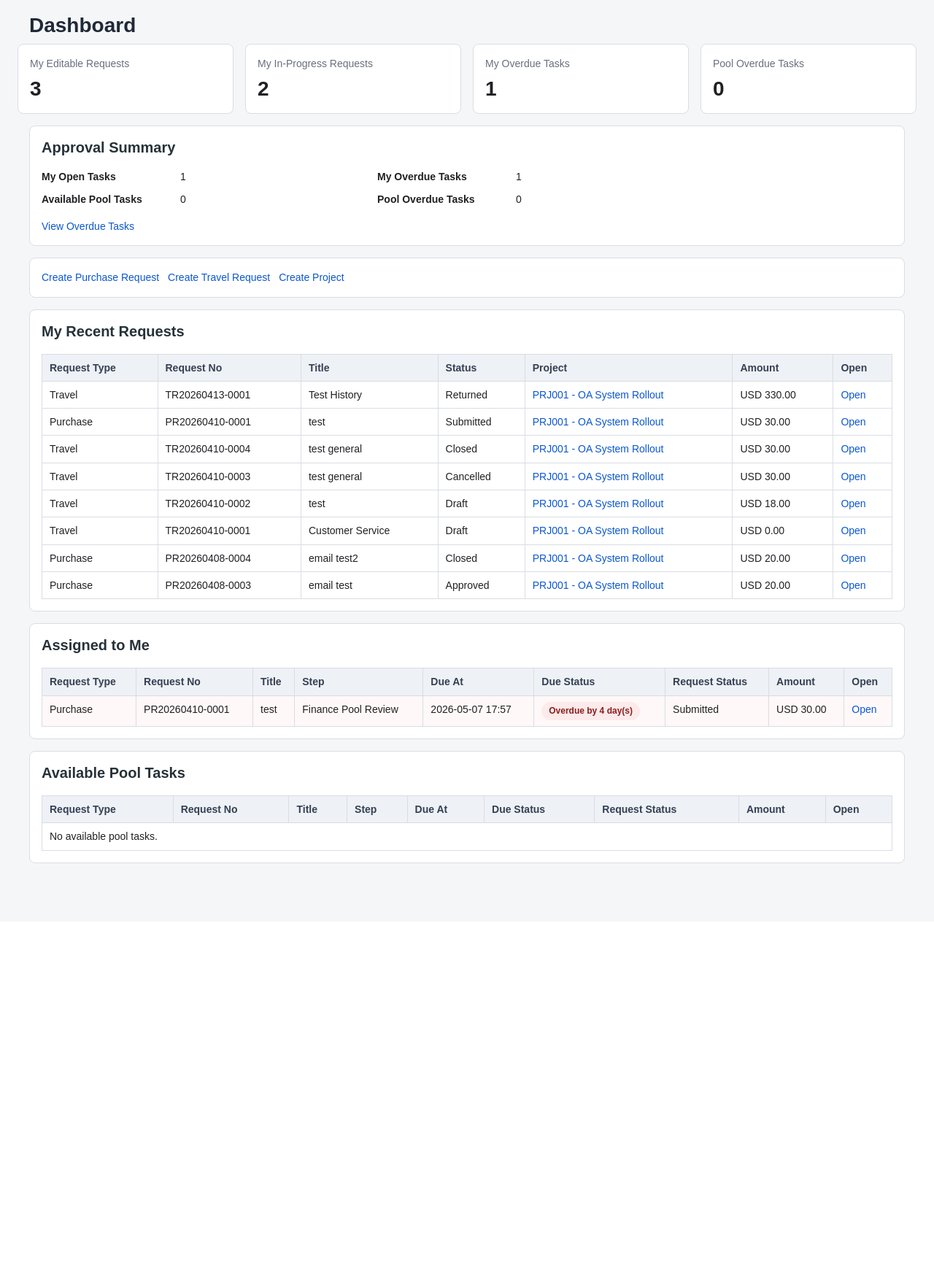
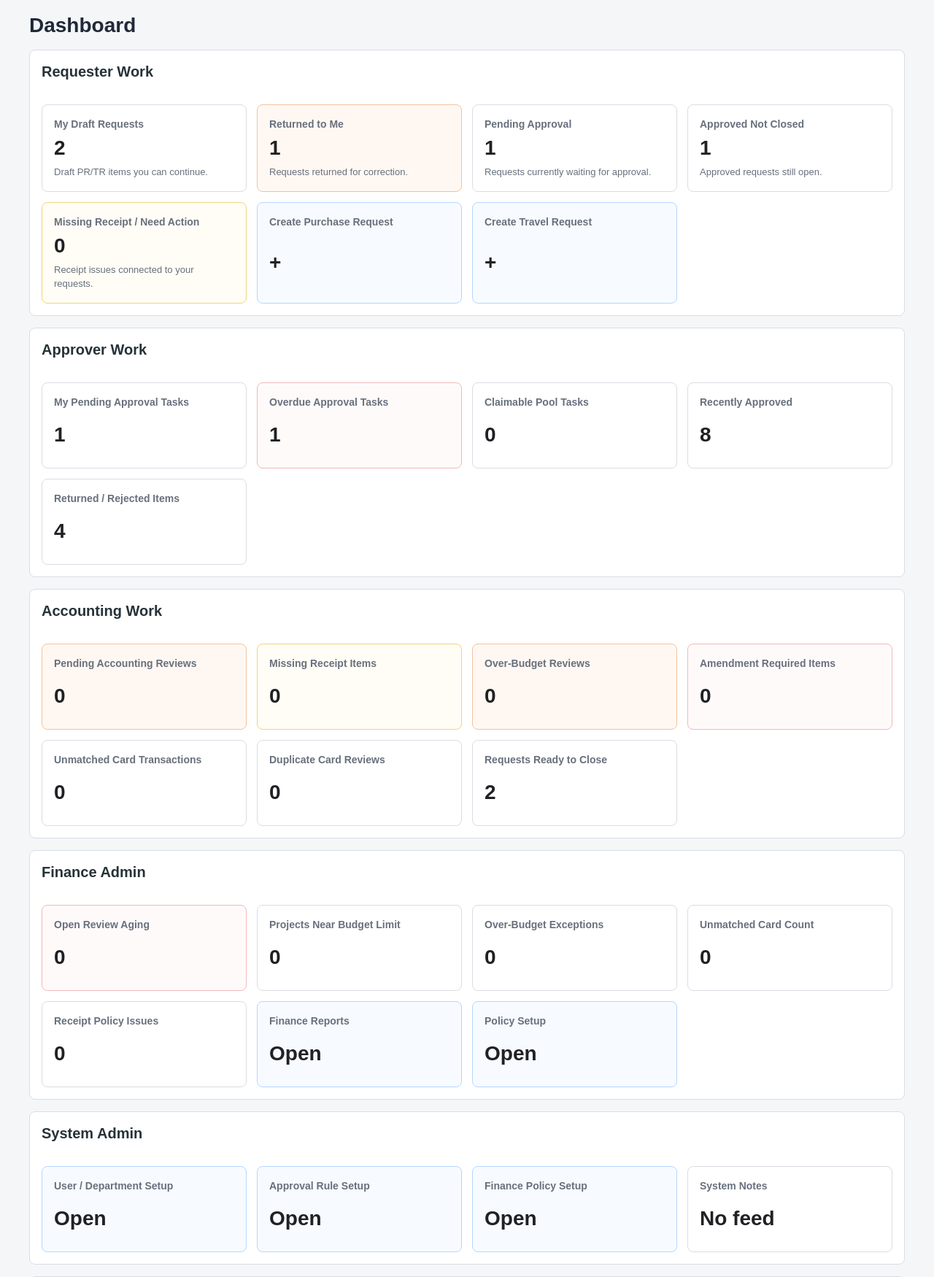
Before and after one commit to zlw1987/a8_oa, a Django app: page / in a window 1280 px wide. Shown: the part 108-1858 px from the top of the page at 73% size. Before the commit the page ends 1291 px from the top, so only its background shows below. Run offline with Django 5.2, Linux system fonts and the light colour scheme; a user stored in the database is signed in; data comes from the database, SQL or seed files in the repository; data that the repository does not hold is empty.

Commit message:
Standardize list pages and add role-based dashboard

```diff
--- a/dashboard/templates/dashboard/home.html
+++ b/dashboard/templates/dashboard/home.html
@@ -1,63 +1,31 @@
 {% extends "purchase/base.html" %}
+{% load money %}
 
 {% block title %}Dashboard{% endblock %}
 {% block page_title %}Dashboard{% endblock %}
 
 {% block content %}
-<div class="summary-cards">
-    <div class="summary-card">
-        <div class="label">My Editable Requests</div>
-        <div class="value">{{ editable_count }}</div>
-    </div>
-
-    <div class="summary-card">
-        <div class="label">My In-Progress Requests</div>
-        <div class="value">{{ in_progress_count }}</div>
-    </div>
-
-    <div class="summary-card">
-        <div class="label">My Overdue Tasks</div>
-        <div class="value">{{ approval_summary.assigned_overdue_count }}</div>
-    </div>
-
-    <div class="summary-card">
-        <div class="label">Pool Overdue Tasks</div>
-        <div class="value">{{ approval_summary.pool_overdue_count }}</div>
+{% for section in dashboard_sections %}
+<div class="card dashboard-section">
+    <h2>{{ section.title }}</h2>
+    <div class="dashboard-card-grid">
+        {% for card in section.cards %}
+        <a class="dashboard-card dashboard-card-{{ card.tone }}" href="{{ card.url }}">
+            <span class="dashboard-card-label">{{ card.label }}</span>
+            <span class="dashboard-card-value">{{ card.value }}</span>
+            {% if card.description %}
+            <span class="dashboard-card-description">{{ card.description }}</span>
+            {% endif %}
+        </a>
+        {% endfor %}
     </div>
 </div>
-<div class="card">
-    <h2>Approval Summary</h2>
-    <div class="summary-grid">
-        <div class="summary-label">My Open Tasks</div>
-        <div>{{ approval_summary.assigned_count }}</div>
-
-        <div class="summary-label">My Overdue Tasks</div>
-        <div>{{ approval_summary.assigned_overdue_count }}</div>
-
-        <div class="summary-label">Available Pool Tasks</div>
-        <div>{{ approval_summary.pool_count }}</div>
-
-        <div class="summary-label">Pool Overdue Tasks</div>
-        <div>{{ approval_summary.pool_overdue_count }}</div>
-    </div>
-
-    <div class="action-row" style="margin-top: 16px;">
-        <a href="{% url 'approvals:my_tasks' %}?due_state=overdue">View Overdue Tasks</a>
-    </div>
-</div>
-<div class="card">
-    <div class="action-row">
-        <a href="{% url 'purchase:pr_create' %}">Create Purchase Request</a>
-        <a href="{% url 'travel:tr_create' %}">Create Travel Request</a>
-        {% if can_create_project %}
-        <a href="{% url 'projects:project_create' %}">Create Project</a>
-        {% endif %}
-    </div>
-</div>
+{% endfor %}
 
 <div class="card">
     <h2>My Recent Requests</h2>
-    <table>
+    <div class="table-wrap">
+        <table class="data-table">
             <thead>
                 <tr>
                     <th>Request Type</th>
@@ -83,7 +51,7 @@
                         {{ req.project }}
                         {% endif %}
                     </td>
-                <td>{{ req.currency }} {{ req.amount }}</td>
+                    <td>{{ req.amount|money:req.currency }}</td>
                     <td><a href="{{ req.detail_url }}">Open</a></td>
                 </tr>
                 {% empty %}
@@ -94,10 +62,12 @@
             </tbody>
         </table>
     </div>
+</div>
 
 <div class="card">
     <h2>Assigned to Me</h2>
-    <table>
+    <div class="table-wrap">
+        <table class="data-table">
             <thead>
                 <tr>
                     <th>Request Type</th>
@@ -113,18 +83,12 @@
             </thead>
             <tbody>
                 {% for task in assigned_tasks %}
-            <tr{% if task.is_overdue %} style="background: #fff8f8;" {% endif %}>
+                <tr{% if task.is_overdue %} class="row-warning"{% endif %}>
                     <td>{{ task.request_type_label }}</td>
                     <td>{{ task.request_no_display }}</td>
                     <td>{{ task.request_title_display }}</td>
                     <td>{{ task.step_name }}</td>
-                <td>
-                    {% if task.due_at %}
-                    {{ task.due_at|date:"Y-m-d H:i" }}
-                    {% else %}
-                    -
-                    {% endif %}
-                </td>
+                    <td>{% if task.due_at %}{{ task.due_at|date:"Y-m-d H:i" }}{% else %}-{% endif %}</td>
                     <td>
                         {% if task.is_overdue %}
                         <span class="badge badge-danger">{{ task.due_status_label }}</span>
@@ -133,7 +97,7 @@
                         {% endif %}
                     </td>
                     <td>{{ task.request_status_display }}</td>
-                <td>{{ task.request_currency }} {{ task.request_amount }}</td>
+                    <td>{{ task.request_amount|money:task.request_currency }}</td>
                     <td>
                         {% if task.request_detail_url %}
                         <a href="{{ task.request_detail_url }}">Open</a>
@@ -150,10 +114,12 @@
             </tbody>
         </table>
     </div>
+</div>
 
 <div class="card">
     <h2>Available Pool Tasks</h2>
-    <table>
+    <div class="table-wrap">
+        <table class="data-table">
             <thead>
                 <tr>
                     <th>Request Type</th>
@@ -169,18 +135,12 @@
             </thead>
             <tbody>
                 {% for task in pool_tasks %}
-                <tr{% if task.is_overdue %} style="background: #fff8f8;" {% endif %}>
+                <tr{% if task.is_overdue %} class="row-warning"{% endif %}>
                     <td>{{ task.request_type_label }}</td>
                     <td>{{ task.request_no_display }}</td>
                     <td>{{ task.request_title_display }}</td>
                     <td>{{ task.step_name }}</td>
-                    <td>
-                        {% if task.due_at %}
-                        {{ task.due_at|date:"Y-m-d H:i" }}
-                        {% else %}
-                        -
-                        {% endif %}
-                    </td>
+                    <td>{% if task.due_at %}{{ task.due_at|date:"Y-m-d H:i" }}{% else %}-{% endif %}</td>
                     <td>
                         {% if task.is_overdue %}
                         <span class="badge badge-danger">{{ task.due_status_label }}</span>
@@ -189,7 +149,7 @@
                         {% endif %}
                     </td>
                     <td>{{ task.request_status_display }}</td>
-                    <td>{{ task.request_currency }} {{ task.request_amount }}</td>
+                    <td>{{ task.request_amount|money:task.request_currency }}</td>
                     <td>
                         {% if task.request_detail_url %}
                         <a href="{{ task.request_detail_url }}">Open</a>
@@ -206,5 +166,5 @@
             </tbody>
         </table>
     </div>
-
+</div>
 {% endblock %}
--- a/dashboard/views.py
+++ b/dashboard/views.py
@@ -1,8 +1,9 @@
-from datetime import date
+from datetime import date, timedelta
 
 from django.contrib.auth.decorators import login_required
 from django.shortcuts import render
 from django.urls import reverse
+from django.utils import timezone
 
 from approvals.models import ApprovalTask
 from common.choices import ApprovalTaskStatus, RequestStatus
@@ -10,6 +11,16 @@ from purchase.models import PurchaseRequest
 from travel.models import TravelRequest, TravelRequestStatus
 from accounts.models import Department
 from approvals.dashboard import get_approval_summary_for_user
+from finance.models import (
+    AccountingReviewItem,
+    AccountingReviewReason,
+    AccountingReviewStatus,
+    CardTransaction,
+    CardTransactionMatchStatus,
+    OverBudgetAction,
+)
+from finance.presentation import OPEN_STATUS_FILTER
+from projects.models import Project
 
 def _can_create_project(user):
     if user.is_superuser:
@@ -77,6 +88,220 @@ def _build_dashboard_request_item(request_obj, request_type_label, detail_url):
         "sort_request_date": getattr(request_obj, "request_date", None) or date.min,
         "sort_id": request_obj.id,
     }
+
+
+def _dashboard_card(label, value, url="", tone="neutral", description=""):
+    return {
+        "label": label,
+        "value": value,
+        "url": url,
+        "tone": tone,
+        "description": description,
+    }
+
+
+def _dashboard_section(title, cards):
+    visible_cards = [card for card in cards if card is not None]
+    return {"title": title, "cards": visible_cards}
+
+
+def _open_review_queryset():
+    return AccountingReviewItem.objects.filter(status__in=OPEN_STATUS_FILTER)
+
+
+def _projects_near_budget_limit_count():
+    count = 0
+    for project in Project.objects.filter(is_active=True):
+        effective_budget = project.get_effective_budget_amount()
+        if effective_budget <= 0:
+            continue
+        available_ratio = project.get_available_amount() / effective_budget
+        if available_ratio <= 0.10:
+            count += 1
+    return count
+
+
+def _build_role_dashboard_sections(user):
+    now = timezone.now()
+    open_reviews = _open_review_queryset()
+    requester_purchase = PurchaseRequest.objects.filter(requester=user)
+    requester_travel = TravelRequest.objects.filter(requester=user)
+    assigned_pending = ApprovalTask.objects.filter(status=ApprovalTaskStatus.PENDING, assigned_user=user)
+    pool_pending = ApprovalTask.objects.filter(
+        status=ApprovalTaskStatus.POOL,
+        candidates__user=user,
+        candidates__is_active=True,
+    ).distinct()
+    overdue_assigned = assigned_pending.filter(due_at__lt=now)
+
+    sections = [
+        _dashboard_section(
+            "Requester Work",
+            [
+                _dashboard_card(
+                    "My Draft Requests",
+                    requester_purchase.filter(status=RequestStatus.DRAFT).count()
+                    + requester_travel.filter(status=TravelRequestStatus.DRAFT).count(),
+                    reverse("purchase:pr_list") + "?status=DRAFT",
+                    description="Draft PR/TR items you can continue.",
+                ),
+                _dashboard_card(
+                    "Returned to Me",
+                    requester_purchase.filter(status=RequestStatus.RETURNED).count()
+                    + requester_travel.filter(status=TravelRequestStatus.RETURNED).count(),
+                    reverse("purchase:pr_list") + "?status=RETURNED",
+                    tone="attention",
+                    description="Requests returned for correction.",
+                ),
+                _dashboard_card(
+                    "Pending Approval",
+                    requester_purchase.filter(status__in=[RequestStatus.SUBMITTED, RequestStatus.PENDING]).count()
+                    + requester_travel.filter(status=TravelRequestStatus.PENDING_APPROVAL).count(),
+                    reverse("purchase:pr_list") + "?status=PENDING",
+                    description="Requests currently waiting for approval.",
+                ),
+                _dashboard_card(
+                    "Approved Not Closed",
+                    requester_purchase.filter(status=RequestStatus.APPROVED).count()
+                    + requester_travel.filter(
+                        status__in=[
+                            TravelRequestStatus.APPROVED,
+                            TravelRequestStatus.IN_TRIP,
+                            TravelRequestStatus.EXPENSE_PENDING,
+                            TravelRequestStatus.EXPENSE_SUBMITTED,
+                        ]
+                    ).count(),
+                    reverse("purchase:pr_list") + "?status=APPROVED",
+                    description="Approved requests still open.",
+                ),
+                _dashboard_card(
+                    "Missing Receipt / Need Action",
+                    open_reviews.filter(
+                        reason=AccountingReviewReason.MISSING_RECEIPT,
+                        purchase_request__requester=user,
+                    ).count()
+                    + open_reviews.filter(
+                        reason=AccountingReviewReason.MISSING_RECEIPT,
+                        travel_request__requester=user,
+                    ).count(),
+                    reverse("purchase:pr_list"),
+                    tone="warning",
+                    description="Receipt issues connected to your requests.",
+                ),
+                _dashboard_card("Create Purchase Request", "+", reverse("purchase:pr_create"), tone="action"),
+                _dashboard_card("Create Travel Request", "+", reverse("travel:tr_create"), tone="action"),
+            ],
+        ),
+        _dashboard_section(
+            "Approver Work",
+            [
+                _dashboard_card("My Pending Approval Tasks", assigned_pending.count(), reverse("approvals:my_tasks")),
+                _dashboard_card(
+                    "Overdue Approval Tasks",
+                    overdue_assigned.count(),
+                    reverse("approvals:my_tasks") + "?due_state=overdue",
+                    tone="danger" if overdue_assigned.exists() else "neutral",
+                ),
+                _dashboard_card("Claimable Pool Tasks", pool_pending.count(), reverse("approvals:my_tasks")),
+                _dashboard_card(
+                    "Recently Approved",
+                    ApprovalTask.objects.filter(status=ApprovalTaskStatus.APPROVED, acted_by=user).count(),
+                    reverse("approvals:my_history"),
+                ),
+                _dashboard_card(
+                    "Returned / Rejected Items",
+                    ApprovalTask.objects.filter(
+                        status__in=[ApprovalTaskStatus.RETURNED, ApprovalTaskStatus.REJECTED],
+                        acted_by=user,
+                    ).count(),
+                    reverse("approvals:my_history"),
+                ),
+            ],
+        ),
+    ]
+
+    if user.is_staff:
+        unmatched_cards = CardTransaction.objects.filter(
+            match_status__in=[CardTransactionMatchStatus.UNMATCHED, CardTransactionMatchStatus.PARTIALLY_MATCHED]
+        )
+        sections.append(
+            _dashboard_section(
+                "Accounting Work",
+                [
+                    _dashboard_card("Pending Accounting Reviews", open_reviews.count(), reverse("finance:accounting_review_queue"), tone="attention"),
+                    _dashboard_card(
+                        "Missing Receipt Items",
+                        open_reviews.filter(reason=AccountingReviewReason.MISSING_RECEIPT).count(),
+                        reverse("finance:accounting_review_queue") + "?tab=missing_receipt",
+                        tone="warning",
+                    ),
+                    _dashboard_card(
+                        "Over-Budget Reviews",
+                        open_reviews.filter(reason=AccountingReviewReason.OVER_BUDGET).count(),
+                        reverse("finance:accounting_review_queue") + "?tab=over_budget",
+                        tone="attention",
+                    ),
+                    _dashboard_card(
+                        "Amendment Required Items",
+                        open_reviews.filter(policy_action=OverBudgetAction.AMENDMENT_REQUIRED).count(),
+                        reverse("finance:accounting_review_queue") + "?tab=amendment",
+                        tone="danger",
+                    ),
+                    _dashboard_card("Unmatched Card Transactions", unmatched_cards.count(), reverse("finance:card_transaction_list") + "?status=UNMATCHED"),
+                    _dashboard_card(
+                        "Duplicate Card Reviews",
+                        open_reviews.filter(reason=AccountingReviewReason.DUPLICATE_CARD).count(),
+                        reverse("finance:accounting_review_queue") + "?tab=duplicate_card",
+                    ),
+                    _dashboard_card(
+                        "Requests Ready to Close",
+                        PurchaseRequest.objects.filter(status=RequestStatus.APPROVED).count()
+                        + TravelRequest.objects.filter(
+                            status__in=[
+                                TravelRequestStatus.APPROVED,
+                                TravelRequestStatus.EXPENSE_PENDING,
+                                TravelRequestStatus.EXPENSE_SUBMITTED,
+                            ]
+                        ).count(),
+                        reverse("purchase:pr_list") + "?status=APPROVED",
+                    ),
+                ],
+            )
+        )
+        sections.append(
+            _dashboard_section(
+                "Finance Admin",
+                [
+                    _dashboard_card(
+                        "Open Review Aging",
+                        open_reviews.filter(created_at__lte=now - timedelta(days=8)).count(),
+                        reverse("finance:accounting_review_queue") + "?tab=pending&min_age_days=8",
+                        tone="danger",
+                    ),
+                    _dashboard_card("Projects Near Budget Limit", _projects_near_budget_limit_count(), reverse("finance:finance_reports")),
+                    _dashboard_card("Over-Budget Exceptions", open_reviews.filter(reason=AccountingReviewReason.OVER_BUDGET).count(), reverse("finance:accounting_review_queue") + "?tab=over_budget"),
+                    _dashboard_card("Unmatched Card Count", unmatched_cards.count(), reverse("finance:card_transaction_list") + "?status=UNMATCHED"),
+                    _dashboard_card("Receipt Policy Issues", open_reviews.filter(reason=AccountingReviewReason.MISSING_RECEIPT).count(), reverse("finance:accounting_review_queue") + "?tab=missing_receipt"),
+                    _dashboard_card("Finance Reports", "Open", reverse("finance:finance_reports"), tone="action"),
+                    _dashboard_card("Policy Setup", "Open", reverse("finance:over_budget_policy_list"), tone="action"),
+                ],
+            )
+        )
+
+    if user.is_superuser:
+        sections.append(
+            _dashboard_section(
+                "System Admin",
+                [
+                    _dashboard_card("User / Department Setup", "Open", reverse("accounts:department_list"), tone="action"),
+                    _dashboard_card("Approval Rule Setup", "Open", reverse("approvals:rule_list"), tone="action"),
+                    _dashboard_card("Finance Policy Setup", "Open", reverse("finance:over_budget_policy_list"), tone="action"),
+                    _dashboard_card("System Notes", "No feed", reverse("admin:index")),
+                ],
+            )
+        )
+
+    return sections
 
 
 @login_required
@@ -198,5 +423,6 @@ def home(request):
         "pool_tasks": pool_tasks[:5],
         "can_create_project": _can_create_project(request.user),
         "approval_summary": get_approval_summary_for_user(request.user),
+        "dashboard_sections": _build_role_dashboard_sections(request.user),
     }
     return render(request, "dashboard/home.html", context)
--- a/static/css/app.css
+++ b/static/css/app.css
@@ -250,6 +250,69 @@ main {
 .summary-card-danger {
     border-color: #f3b8b8;
     background: #fffafa;
+}
+
+.dashboard-section {
+    display: grid;
+    gap: 14px;
+}
+
+.dashboard-card-grid {
+    display: grid;
+    grid-template-columns: repeat(4, minmax(0, 1fr));
+    gap: 14px;
+}
+
+.dashboard-card {
+    display: grid;
+    gap: 8px;
+    min-height: 118px;
+    padding: 16px;
+    border: 1px solid #d9dde3;
+    border-radius: 8px;
+    background: #ffffff;
+    color: #202124;
+}
+
+.dashboard-card:hover {
+    background: #f8fafc;
+    text-decoration: none;
+}
+
+.dashboard-card-label {
+    color: #68707d;
+    font-weight: 700;
+}
+
+.dashboard-card-value {
+    font-size: 28px;
+    font-weight: 700;
+    line-height: 1.1;
+}
+
+.dashboard-card-description {
+    color: #68707d;
+    font-size: 13px;
+}
+
+.dashboard-card-warning {
+    border-color: #efd47f;
+    background: #fffdf5;
+}
+
+.dashboard-card-danger {
+    border-color: #f3b8b8;
+    background: #fffafa;
+}
+
+.dashboard-card-attention {
+    border-color: #f3c29c;
+    background: #fff8f2;
+}
+
+.dashboard-card-action {
+    border-color: #b5d6ff;
+    background: #f7fbff;
 }
 
 .request-hero {
@@ -565,6 +628,10 @@ td,
     vertical-align: top;
 }
 
+.row-warning {
+    background: #fff8f2;
+}
+
 th,
 .data-table th {
     background: #eef1f5;
@@ -771,6 +838,7 @@ th,
     }
 
     .financial-summary-cards,
+    .dashboard-card-grid,
     .detail-two-column,
     .filter-grid {
         grid-template-columns: 1fr;
```
Also changed, not shown: accounts/templates/accounts/department_list.html (+9 -3 lines), docs/ui-productization-status.md (+34 -0 lines), docs/user-guide-en.md (+18 -4 lines), docs/user-guide-zh.md (+20 -0 lines), docs/versions/current.md (+2 -0 lines), finance/templates/finance/card_transaction_list.html (+14 -5 lines), finance/templates/finance/over_budget_policy_list.html (+11 -3 lines), finance/templates/finance/receipt_policy_list.html (+11 -3 lines), projects/templates/projects/project_list.html (+14 -7 lines), purchase/templates/purchase/pr_list.html (+13 -4 lines), travel/templates/travel/tr_list.html (+13 -4 lines). Lines whose indentation alone changed are shown as unchanged.
